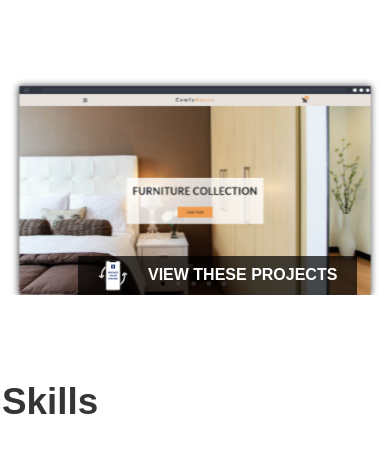
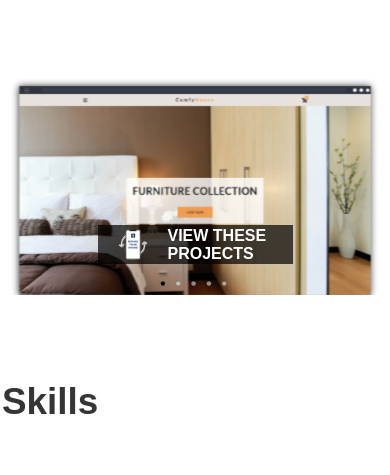
Before and after one commit to sinisamali/Portfolio, a plain HTML site: page index.html in a window 390 px wide. Shown: the part 609-1084 px from the top of the page. Drawn offline with nearby package versions, Linux system fonts and the light colour scheme.

Commit message:
Finall comitt 5

```diff
--- a/media.css
+++ b/media.css
@@ -294,26 +294,27 @@
     position: relative;
   }
 
-  .helperSpan {
+  /* .helperSpan {
     padding-left: 20px;
-  }
+  } */
 
   .border-helper {
-   position: relative;
-   width: 100%;
+   position: absolute;
    height: 100px;
+   left: 50%
 
   }
 
   .rotateGif {
-    position: absolute;
+    position: relative;
     z-index: 300;
     display: flex;
     align-items: center;
     color: white;
     background: rgba(0, 0, 0, 0.7);
-    left: 20%;
-    bottom:0;
+    left: -50%;
+    right: 20%;
+    top: 30px;
   }
 
   .rotateGif img {
```
